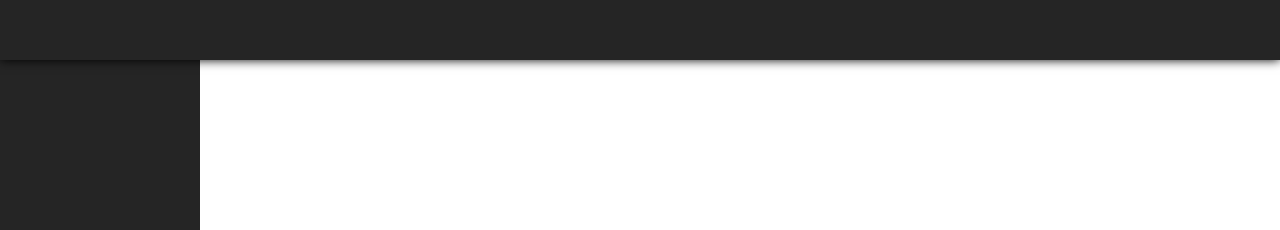
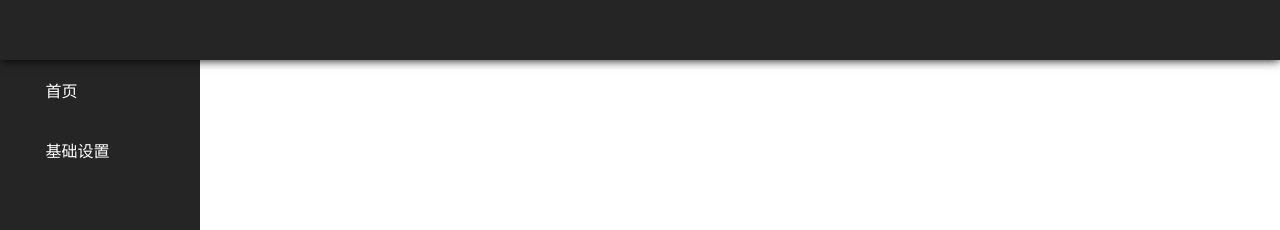
Before and after one commit to Chengyuefeng/vue2.x, a Vue app: page / in a window 1280 px wide. Both pictures are taken after a click on the icon 27 px from the left and 29 px from the top of the page. Shown: the top 230 px of the page. Built offline with nearby package versions, Linux system fonts and the light colour scheme; a web font is replaced by a local one.

Commit message:
feat: 新增侧边菜单跳转，优化全局loading组件样式

```diff
--- a/src/components/layoutMenu/index.scss
+++ b/src/components/layoutMenu/index.scss
@@ -2,4 +2,44 @@
   background-color: $primary-color;
   width: 100%;
   height: 100%;
+  overflow: hidden;
+
+  .menu-item{
+    width: 100%;
+    height: 60px;
+    color: #fff;
+    cursor: pointer;
+    display: flex;
+    align-items: center;
+    box-sizing: border-box;
+    padding: 0 20px;
+    gap: 10px;
+    transition: .3s;
+
+    i {
+      font-size: 20px;
+    }
+
+    span{
+      min-width: 120px;
+      display: block;
+      text-align: left;
+      opacity: 0;
+      transition: .3s;
+    }
+  }
+
+  .menu-item:hover{
+    background-color: #fff;
+    color: $primary-color;
+  }
+
+  .selected{
+    background-color: #fff;
+    color: $primary-color;
+  }
 }
+
+.show .menu-item span{
+  opacity: 1;
+}
--- a/src/components/layoutMenu/index.vue
+++ b/src/components/layoutMenu/index.vue
@@ -1,24 +1,41 @@
 <template>
-  <!-- <el-menu @select="menuSelect">
-    <el-submenu index="1">
-      <template slot="title">
-        <i class="el-icon-location"></i>
-        <span>导航</span>
-      </template>
-      <el-menu-item index="/home">home</el-menu-item>
-      <el-menu-item index="/config">config</el-menu-item>
-    </el-submenu>
-  </el-menu> -->
-  <div class="layout-menu"></div>
+  <div :class="{ 'layout-menu': true, 'show': menuShowFlag }">
+    <div
+      :class="{ 'menu-item': true, 'selected': selectedPath === item.path }"
+      v-for="item in menuListData"
+      :key="item.path"
+      @click="menuSelect(item.path)"
+    >
+      <i :class="item.icon"></i>
+      <span>{{ item.label }}</span>
+    </div>
+  </div>
 </template>
 
 <script>
+import { mapState, mapMutations } from 'vuex';
+
 export default {
   name: 'LayoutMenu',
+  data() {
+    return {
+
+    }
+  },
+  computed: {
+    ...mapState('menu', ['menuListData', 'selectedPath']),
+    ...mapState('setting', ['menuShowFlag'])
+  },
+  mounted() {
+    this.setSelectedPath(this.$route.path)
+  },
   methods: {
-    menuSelect(index) {
-      if (index !== this.$route.path) {
-        this.$router.push(index)
+    ...mapMutations('menu', ['setSelectedPath']),
+
+    menuSelect(path) {
+      if (path !== this.$route.path) {
+        this.$router.push(path)
+        this.setSelectedPath(path)
       }
     }
   }
--- a/src/components/tool/EChartsLoading/index.scss
+++ b/src/components/tool/EChartsLoading/index.scss
@@ -1,9 +1,9 @@
 #ECharts{
   width: 100vw;
-  height: 100vh;
+  height: calc(100vh - 2px);
   background-color: #252525e1;
   position: fixed;
-  top: 0;
+  top: 2px;
   left: 0;
   z-index: 10000;
 }
--- a/src/store/modules/index.js
+++ b/src/store/modules/index.js
@@ -1,4 +1,5 @@
 import setting from './setting'
 import EChartsLoading from './EChartsLoading'
+import menu from './menu'
 
-export default { setting, EChartsLoading }
+export default { setting, EChartsLoading, menu }
--- /dev/null
+++ b/src/store/modules/menu.js
@@ -0,0 +1,23 @@
+export default {
+  namespaced: true,
+  state: () => ({
+    selectedPath: '/home',
+    menuListData: [
+      {
+        icon: 'iconfont icon-home',
+        label: '首页',
+        path: '/home'
+      },
+      {
+        icon: 'iconfont icon-icon_config',
+        label: '基础设置',
+        path: '/config'
+      }
+    ]
+  }),
+  mutations: {
+    setSelectedPath(state, path) {
+      state.selectedPath = path
+    }
+  }
+}
--- a/src/style/iconfont.css
+++ b/src/style/iconfont.css
@@ -1,8 +1,8 @@
 @font-face {
   font-family: "iconfont"; /* Project id 4508488 */
-  src: url('//at.alicdn.com/t/c/font_4508488_qq4dglm8ia.woff2?t=1713169665721') format('woff2'),
-       url('//at.alicdn.com/t/c/font_4508488_qq4dglm8ia.woff?t=1713169665721') format('woff'),
-       url('//at.alicdn.com/t/c/font_4508488_qq4dglm8ia.ttf?t=1713169665721') format('truetype');
+  src: url('//at.alicdn.com/t/c/font_4508488_jl0r6rnwhlk.woff2?t=1713172048932') format('woff2'),
+       url('//at.alicdn.com/t/c/font_4508488_jl0r6rnwhlk.woff?t=1713172048932') format('woff'),
+       url('//at.alicdn.com/t/c/font_4508488_jl0r6rnwhlk.ttf?t=1713172048932') format('truetype');
 }
 
 .iconfont {
@@ -13,6 +13,14 @@
   -moz-osx-font-smoothing: grayscale;
 }
 
+.icon-home:before {
+  content: "\e6b8";
+}
+
+.icon-icon_config:before {
+  content: "\e635";
+}
+
 .icon-menu:before {
   content: "\e865";
 }
--- a/src/views/home/index.vue
+++ b/src/views/home/index.vue
@@ -27,7 +27,9 @@ export default {
       this.loadingShow()
       const { data } = await appApi.summaryData({ shopCode: '1521' })
       // console.log(data)
-      this.loadingHide()
+      setTimeout(() => {
+        this.loadingHide()
+      }, 1000);
     }
   }
 }
```
